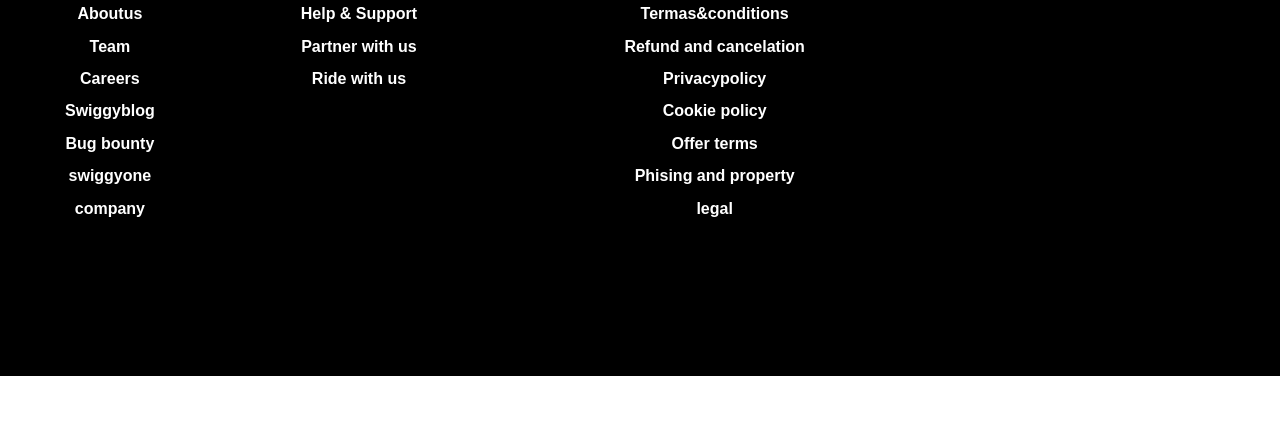
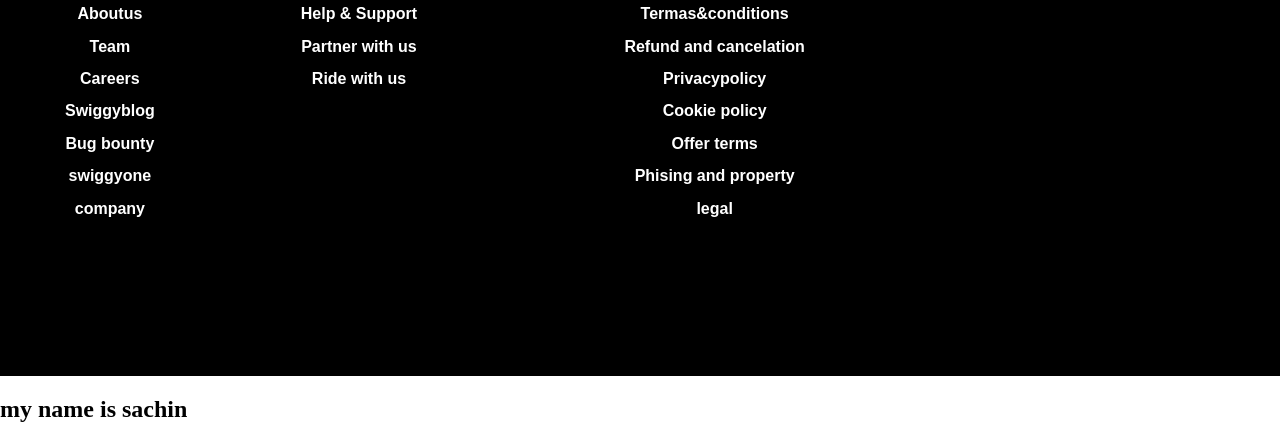
Before and after one commit to sachinkrishna007/swiggy-clone, a plain HTML site: page swiggy.html in a window 1280 px wide. Shown: the part 1460-1903 px from the top of the page. Before the commit the page ends 1836 px from the top, so only its background shows below. Drawn offline with Linux system fonts and the light colour scheme.

Commit message:
my name changed

```diff
--- a/swiggy.html
+++ b/swiggy.html
@@ -129,6 +129,7 @@
                     <th>company</th>
                     <th></th>
                     <th>legal</th>
+
                 </tr>
             </table>
 
@@ -143,3 +144,7 @@
 </body>
 
 </html>
+
+
+
+<h2>my name is sachin</h2>
```
